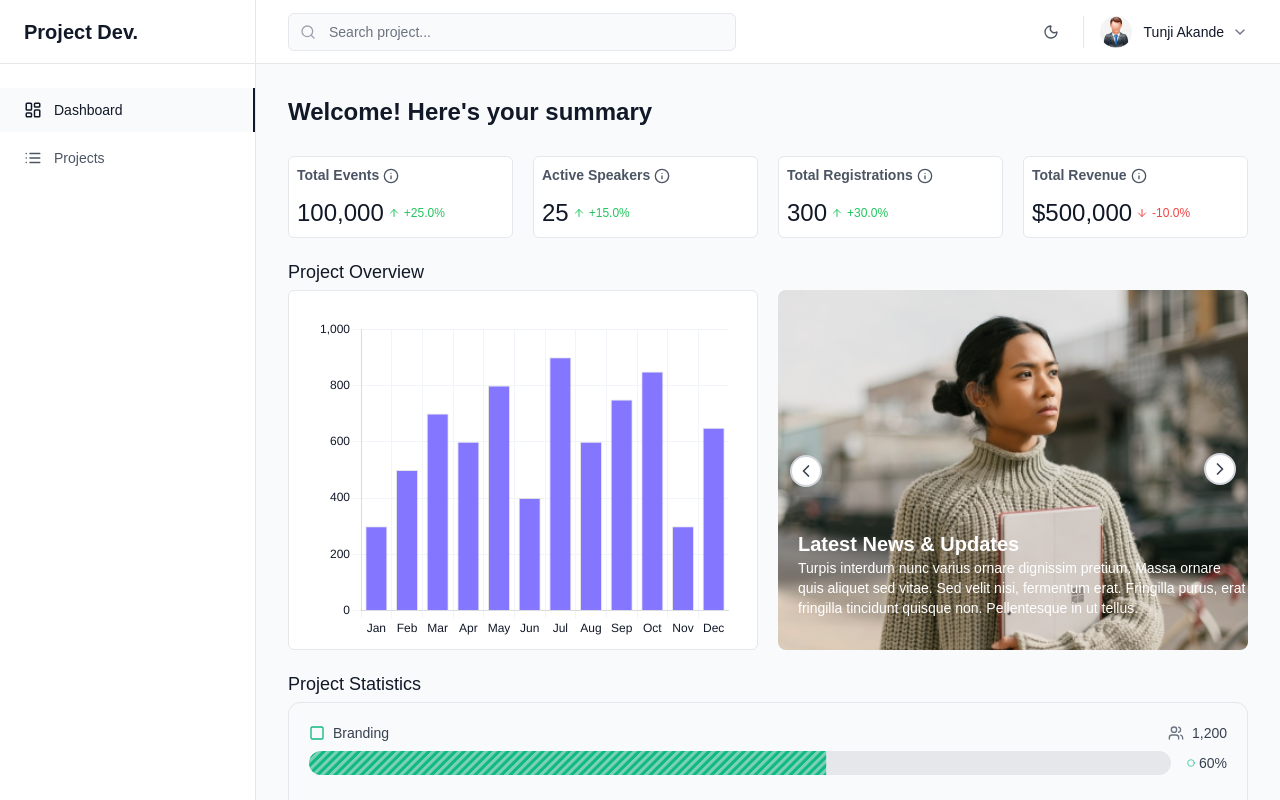
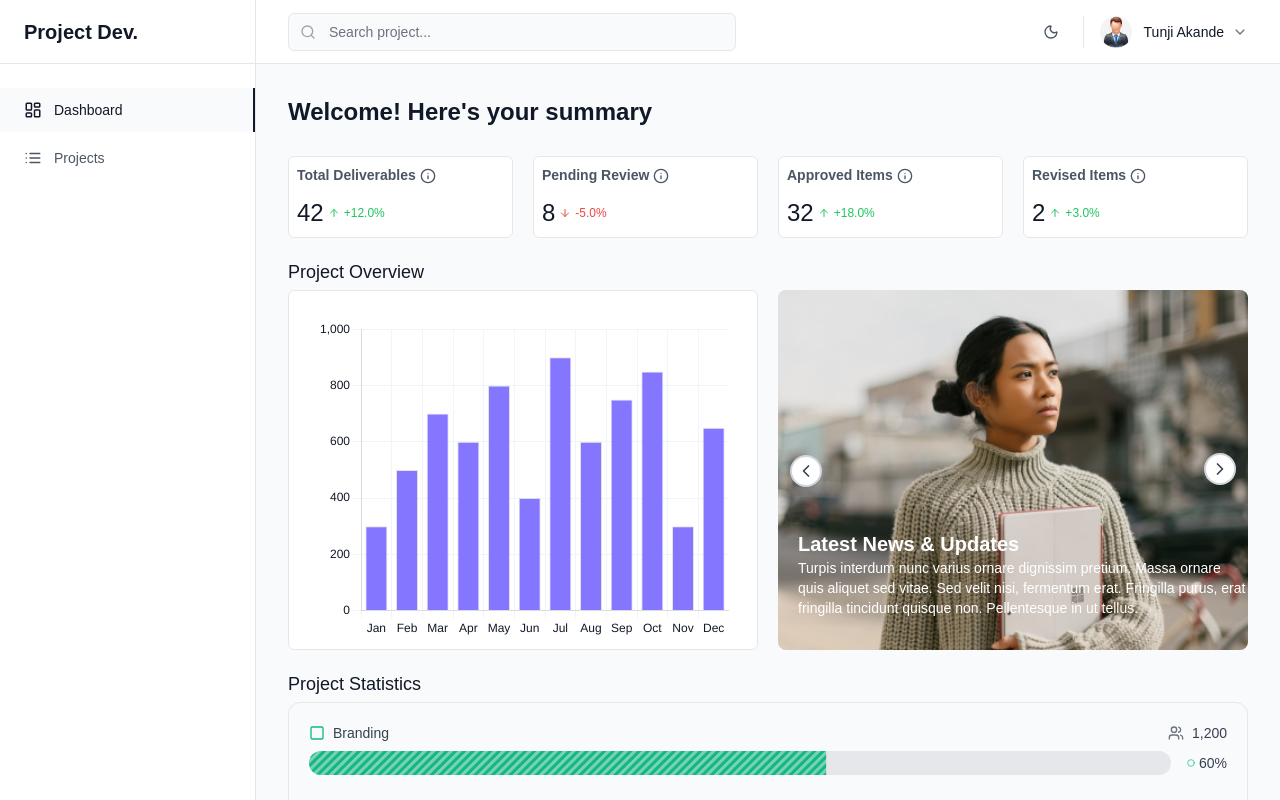
Before and after one commit to Tun95/project_dev_task, a React (Vite) app in the folder frontend_panel/: page / in a window 1280 px wide. Shown: the top 800 px of the page. Built offline with nearby package versions, Linux system fonts and the light colour scheme; a web font is replaced by a local one.

Commit message:
FEAT: update the widgets

```diff
--- a/frontend_panel/src/components/home/home.tsx
+++ b/frontend_panel/src/components/home/home.tsx
@@ -7,10 +7,11 @@ import ProgressBar from "./progress bar/ProgressBar";
 
 function Home() {
   const { theme } = useTheme();
-  const TotalEvent = 100000;
-  const TotalSpeakers = 25;
-  const TotalUsers = 300;
-  const TotalRevenue = 500000;
+
+  const TotalDeliverables = 42;
+  const PendingReview = 8;
+  const ApprovedItems = 32;
+  const RevisedItems = 2;
 
   return (
     <div className={`w-full overflow-hidden ${theme === "dark" ? "dark" : ""}`}>
@@ -30,10 +31,10 @@ function Home() {
                max-630px:grid-cols-1
                max-900px:px-0               "
       >
-        <Widget TotalEvent={TotalEvent} type="events" />
-        <Widget TotalSpeakers={TotalSpeakers} type="speakers" />
-        <Widget TotalUsers={TotalUsers} type="users" />
-        <Widget TotalRevenue={TotalRevenue} type="revenue" />
+        <Widget count={TotalDeliverables} type="deliverables" />
+        <Widget count={PendingReview} type="pending" />
+        <Widget count={ApprovedItems} type="approved" />
+        <Widget count={RevisedItems} type="revised" />
       </div>
 
       {/* Chart and Slider Section */}
--- a/frontend_panel/src/components/home/widget/Widget.tsx
+++ b/frontend_panel/src/components/home/widget/Widget.tsx
@@ -1,82 +1,14 @@
 import { Info, ArrowUp, ArrowDown } from "lucide-react";
 import { formatNumberWithCommas } from "../../../utilities/utils/Utils";
+import { widgetData } from "../../../data/data";
 
 interface WidgetProps {
-  type: "events" | "speakers" | "users" | "revenue";
-  TotalEvent?: number;
-  TotalSpeakers?: number;
-  TotalUsers?: number;
-  TotalRevenue?: number;
+  type: "deliverables" | "pending" | "approved" | "revised";
+  count: number;
 }
 
-const Widget: React.FC<WidgetProps> = ({
-  type,
-  TotalEvent = 0,
-  TotalSpeakers = 0,
-  TotalUsers = 0,
-  TotalRevenue = 0,
-}) => {
-  let data:
-    | {
-        title: string;
-        isMoney: boolean;
-        percentageChange: number;
-        isIncrease: boolean;
-      }
-    | undefined;
-
-  // Determine the amount based on the type prop
-  const dataType =
-    type === "events"
-      ? TotalEvent
-      : type === "speakers"
-      ? TotalSpeakers
-      : type === "users"
-      ? TotalUsers
-      : type === "revenue"
-      ? TotalRevenue
-      : 0;
-
-  // Switch statement to handle different widget types
-  switch (type) {
-    case "events":
-      data = {
-        title: "Total Events",
-        isMoney: false,
-        percentageChange: 25,
-        isIncrease: true,
-      };
-      break;
-    case "speakers":
-      data = {
-        title: "Active Speakers",
-        isMoney: false,
-        percentageChange: 15,
-        isIncrease: true,
-      };
-      break;
-    case "users":
-      data = {
-        title: "Total Registrations",
-        isMoney: false,
-        percentageChange: 30,
-        isIncrease: true,
-      };
-      break;
-    case "revenue":
-      data = {
-        title: "Total Revenue",
-        isMoney: true,
-        percentageChange: -10,
-        isIncrease: false,
-      };
-      break;
-    default:
-      data = undefined;
-      break;
-  }
-
-  if (!data) return null;
+const Widget: React.FC<WidgetProps> = ({ type, count = 0 }) => {
+  const data = widgetData[type];
 
   return (
     <div className="flex flex-1 p-2 border border-gray-200 dark:border-gray-700 rounded-md h-full bg-white dark:bg-gray-800">
@@ -91,9 +23,7 @@ const Widget: React.FC<WidgetProps> = ({
         </div>
         <div className="flex items-center gap-1">
           <span className="text-2xl font-light dark:text-white">
-            {data.isMoney
-              ? `$${dataType.toLocaleString()}`
-              : formatNumberWithCommas(dataType)}
+            {formatNumberWithCommas(count)}
           </span>
           <span className="flex items-center gap-1 text-xs">
             <div
--- a/frontend_panel/src/data/data.ts
+++ b/frontend_panel/src/data/data.ts
@@ -1,5 +1,36 @@
 import { ProjectDelivery } from "../types/data/datatype";
 import s1 from "../assets/s1.png";
+
+export const widgetData = {
+  deliverables: {
+    title: "Total Deliverables",
+    isMoney: false,
+    percentageChange: 12,
+    isIncrease: true,
+    iconColor: "text-blue-500",
+  },
+  pending: {
+    title: "Pending Review",
+    isMoney: false,
+    percentageChange: -5,
+    isIncrease: false,
+    iconColor: "text-orange-500",
+  },
+  approved: {
+    title: "Approved Items",
+    isMoney: false,
+    percentageChange: 18,
+    isIncrease: true,
+    iconColor: "text-green-500",
+  },
+  revised: {
+    title: "Revised Items",
+    isMoney: false,
+    percentageChange: 3,
+    isIncrease: true,
+    iconColor: "text-purple-500",
+  },
+};
 
 export const projectDeliverables: ProjectDelivery[] = [
   {
```
